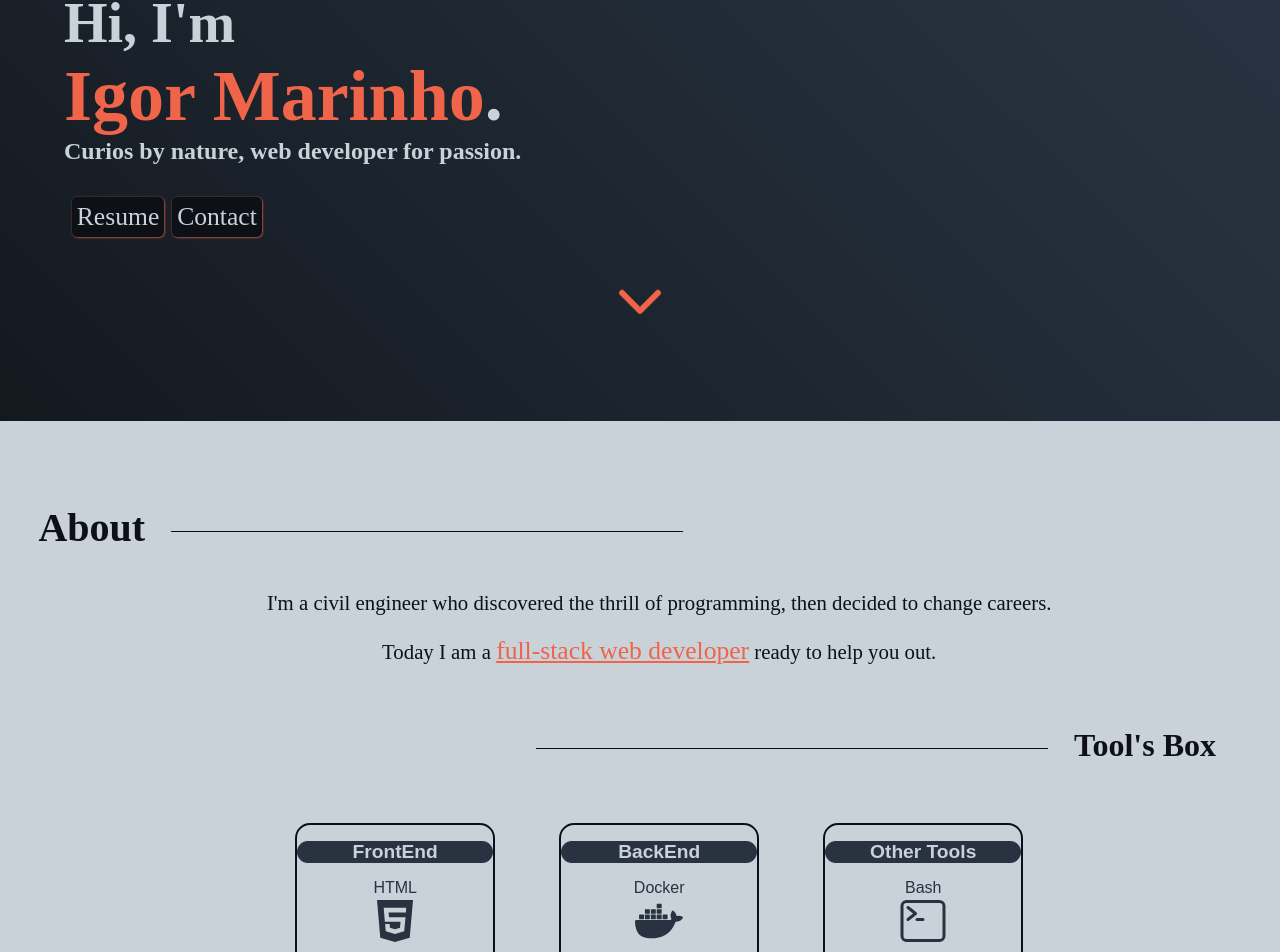
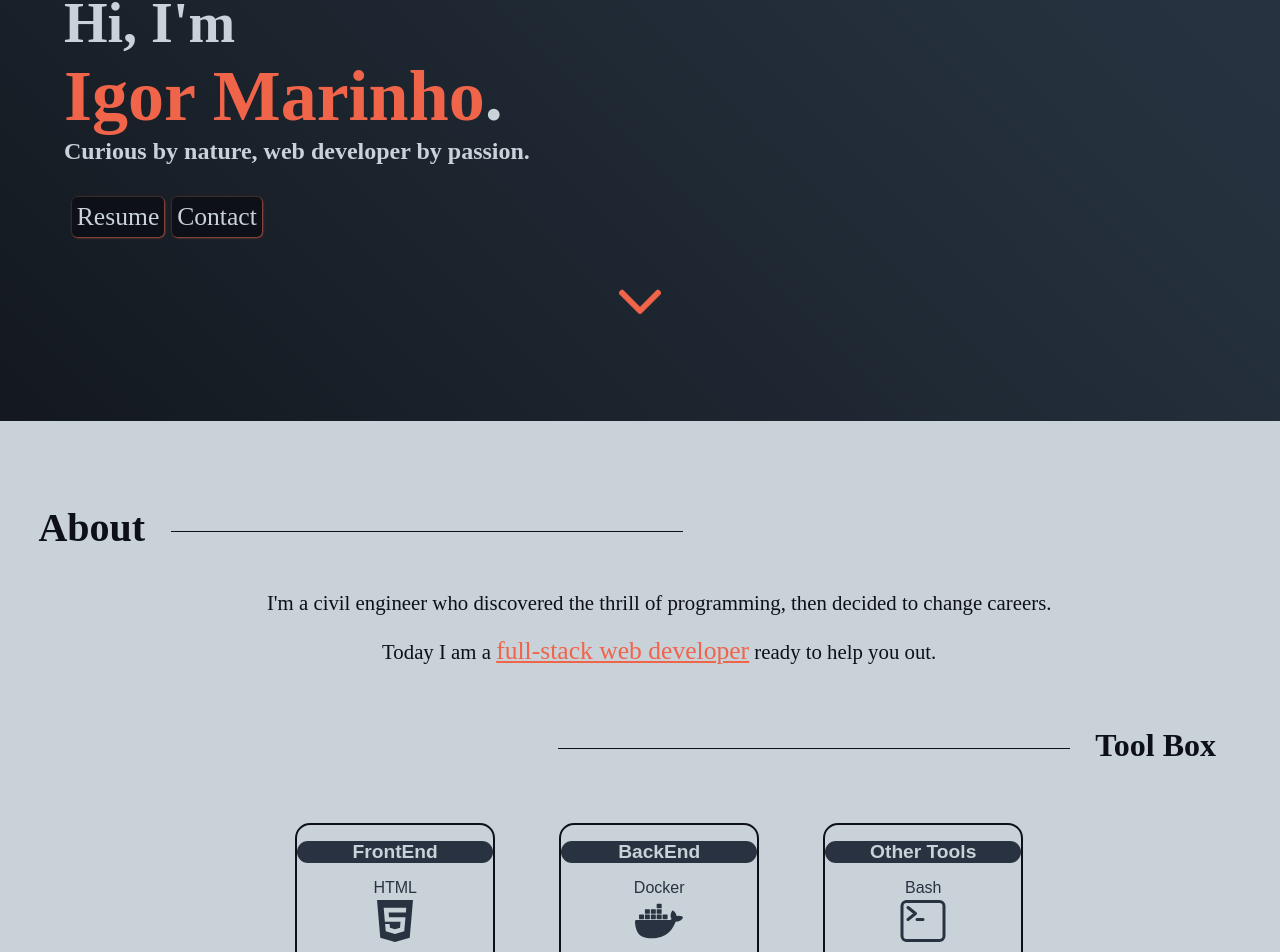
Before and after one commit to IgorMarinhoArgollo/portfolio, a React (Create React App) app: page / in a window 1280 px wide. Shown: the part 384-1336 px from the top of the page. Built offline with nearby package versions, Linux system fonts and the light colour scheme; a web font is replaced by a local one.

Commit message:
typos correction

```diff
--- a/src/App.js
+++ b/src/App.js
@@ -54,7 +54,7 @@ function App() {
           <section id="welcome">
             <h1 id="welcomeText"> Hi, I'm </h1>
             <h1 id="myName">Igor Marinho</h1>
-            <h2 id="subText">Curios by nature, web developer for passion.</h2>
+            <h2 id="subText">Curious by nature, web developer by passion.</h2>
             <div id="welcomeBtnsDiv">
               <a href="#top" class="btnsAnchor">
                 <p class="welcomeBtns">Resume</p>
@@ -75,7 +75,7 @@ function App() {
               <p class="aboutText">I'm a civil engineer who discovered the thrill of programming, then decided to change careers.</p>
               <p class="aboutText">Today I am a <span>full-stack web developer</span> ready to help you out.</p>
             </div>
-            <h2 id="sectionSubTitle">Tool's Box</h2>
+            <h2 id="sectionSubTitle">Tool Box</h2>
             <div id="boxsDivs">
               <article class="tools">
                 <h2 class="titleTools">FrontEnd</h2>
```
